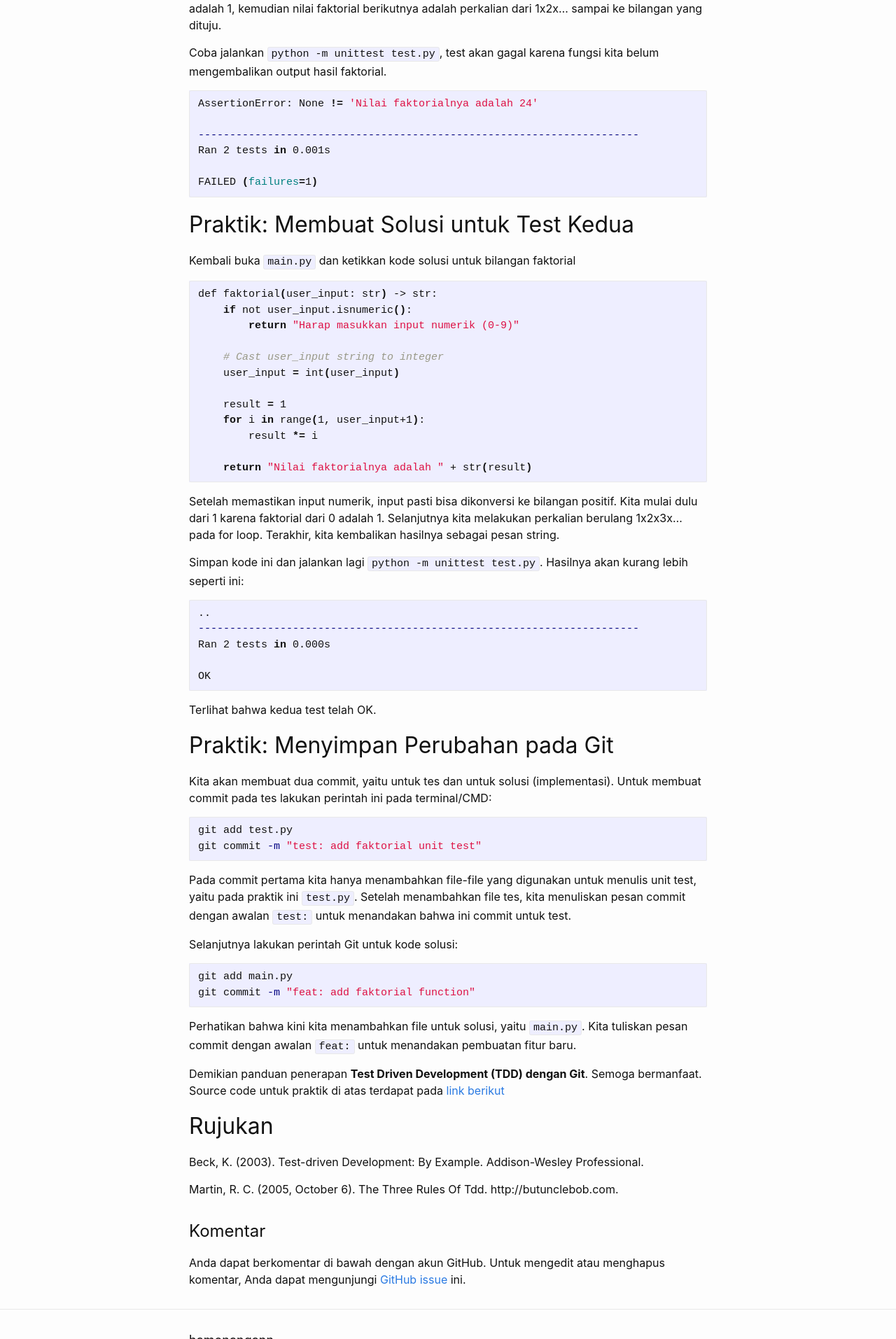
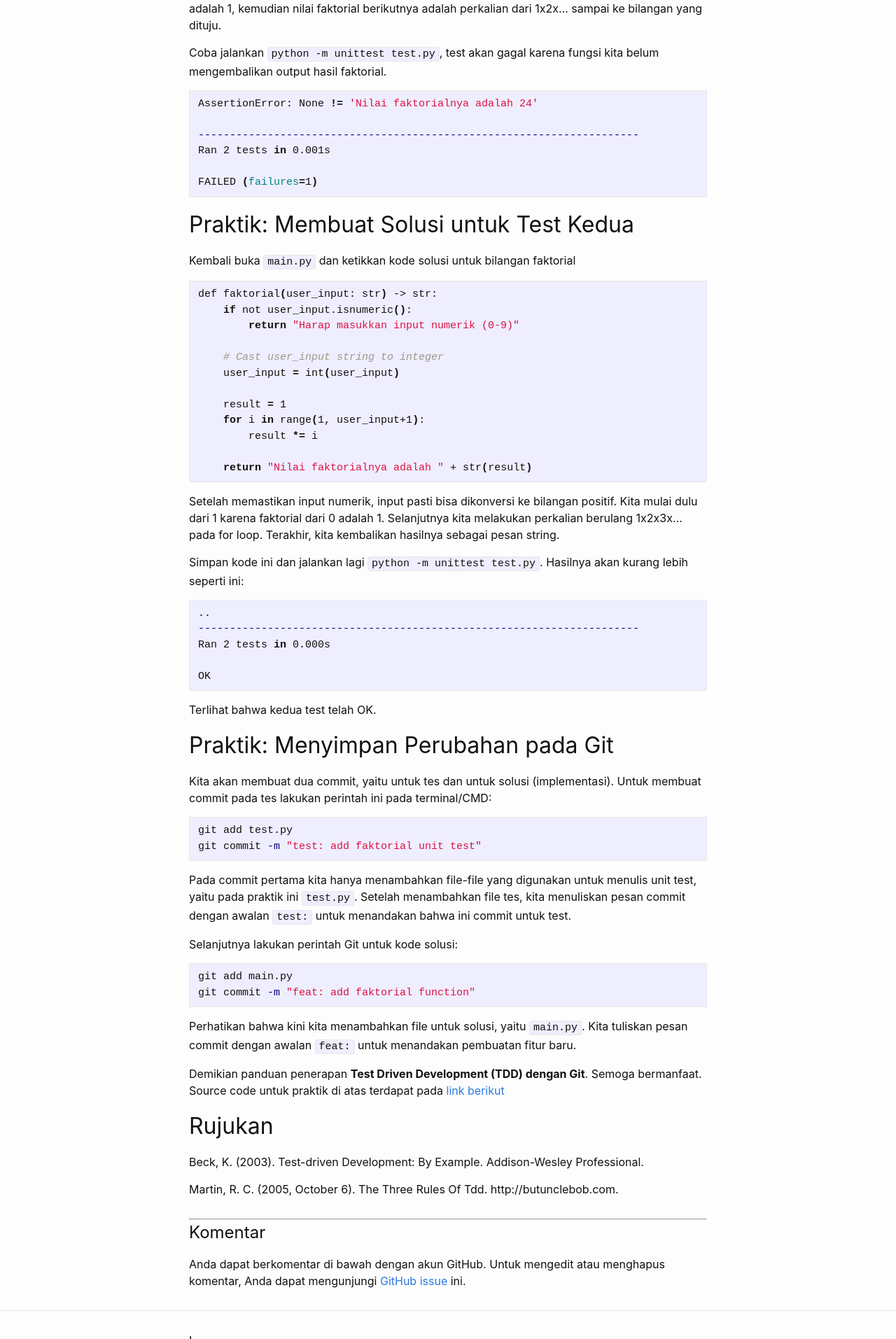
Before and after one commit to hamonangann/hamonangann.github.io, a Jekyll site: the page built from _posts/2023-04-05-artikel3.markdown, in a window 1280 px wide. Shown: the part 4487-6400 px from the top of the page at 70% size. Built offline with Jekyll 4.4.1, drawn with Linux system fonts in a browser that asks for light colours; comment, search, counter and statistics services are not loaded.

Commit message:
add separator between comment and article

```diff
--- a/_layouts/post.html
+++ b/_layouts/post.html
@@ -24,7 +24,9 @@ layout: default
     {{ content }}
   </div>
 
-  <h2>Komentar</h2>
+  <hr>
+
+  <h1>Komentar</h1>
   Anda dapat berkomentar di bawah dengan akun GitHub. Untuk mengedit atau menghapus komentar, Anda dapat mengunjungi <a href="https://github.com/hamonangann/hamonangann.github.io/issues?q=author%3Autterances-bot+{{ page.title }}">GitHub issue</a> ini.
 
   <script src="https://utteranc.es/client.js"
```
